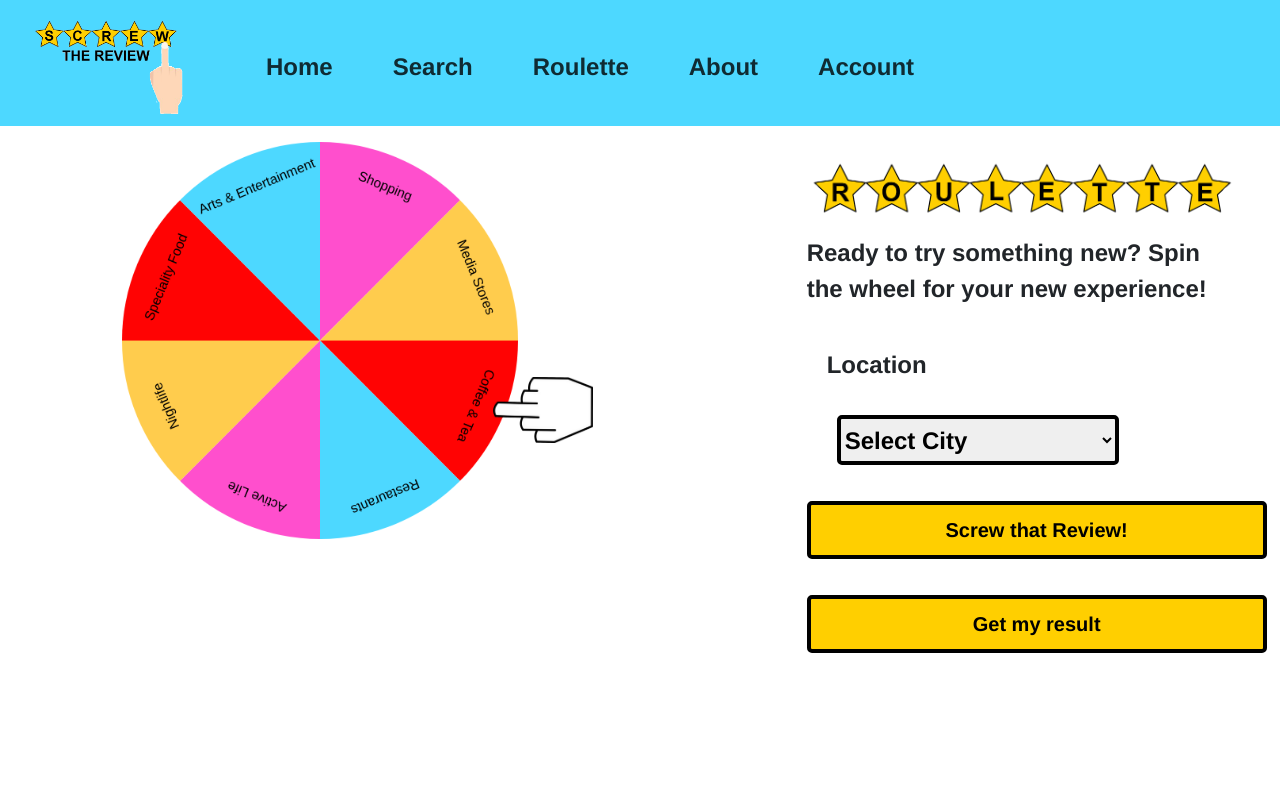
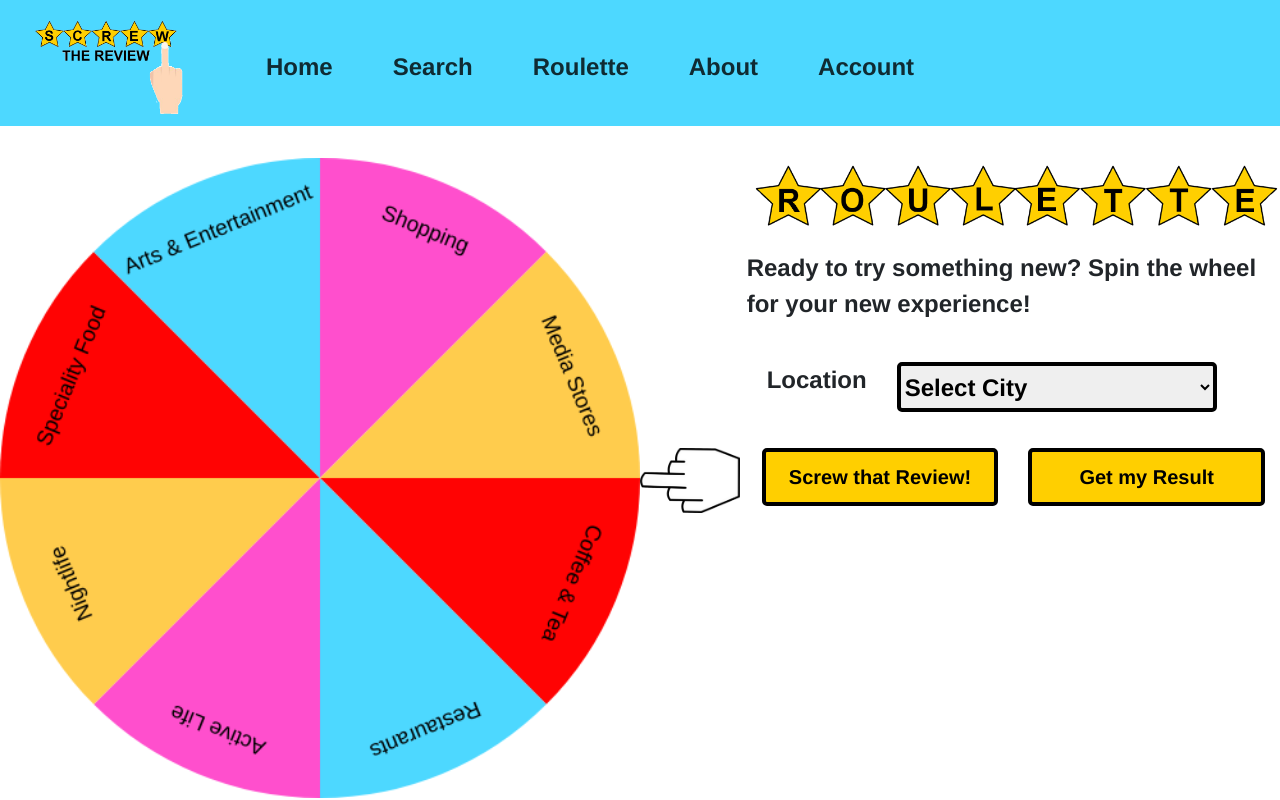
Before and after one commit to mackenzieleach/screwthereview, a React (Create React App) app: page /roulette in a window 1280 px wide. Shown: the top 800 px of the page. Built offline with nearby package versions, Linux system fonts and the light colour scheme.

Commit message:
bootstrapping for Roulette and Result

```diff
--- a/src/App.css
+++ b/src/App.css
@@ -213,9 +213,16 @@ button {
   left: 35vw;
 }
 
+.selector-span {
+  margin-left: 100%;
+  z-index: 3;
+  margin-bottom: -100%;
+  align-self: center;
+}
+
 #selector {
   font-size: 100px;
-  width: 100px;
+  max-width: 100px;
   z-index: 3;
   margin-bottom: -4%;
 }
@@ -236,7 +243,7 @@ input {
 }
 
 .str-button, .str-button:hover {
-  min-width: 460px;
+  width: 100%;
   padding: 10px;
   background: #ffcf00;
   border: 4px solid black;
@@ -275,7 +282,7 @@ p#card-info{
 
 /* table styling */
 #result-info-table {
-  width: inherit;
+  width: 100%;
   border-radius: 5px;
 }
 #result-info-table tr {
@@ -285,7 +292,7 @@ p#card-info{
 }
 
 #result-hours-table td {
-  padding-left: 48px;
+  font-size: 16px;
 }
 
 /* Search Page Styling */
--- a/src/Result.js
+++ b/src/Result.js
@@ -61,7 +61,33 @@ class Result extends Component {
                 </Row>
                 <Row>
                     <Col sm={5}>
-                        <img alt="result" className="img-fluid" src={this.state.imageURL} />
+                        <Row>
+                            <img alt="result" className="img-fluid" src={this.state.imageURL} style={{width: "100%"}}/>
+                        </Row>
+                        <Row>
+                            <table id="result-info-table" data-testid="result-info-table">
+                                <tbody>
+                                    <tr data-testid="info-item">
+                                        <td>Phone: </td>
+                                        <td>{this.state.phone}</td>
+                                    </tr>
+                                    <tr data-testid="info-item">
+                                        <td>
+                                            <a role="link" href={this.state.website}>Website</a>
+                                        </td>
+                                        <td></td>
+                                    </tr>
+                                    <tr data-testid="info-item">
+                                        <td>Tags: </td>
+                                        <td>{this.state.tags}</td>
+                                    </tr>
+                                    <tr data-testid="info-item">
+                                        <td>Price: </td>
+                                        <td>{this.state.price}</td>
+                                    </tr>
+                                </tbody>
+                            </table>
+                        </Row>
                     </Col>
                     <Col sm={6}>
                         <div className="font-medium">About</div>
@@ -122,32 +148,6 @@ class Result extends Component {
                         </Row>
                     </Col>
                 </Row>
-                <Row>
-                    <Col sm={5}>
-                        <table id="result-info-table" data-testid="result-info-table">
-                            <tbody>
-                                <tr data-testid="info-item">
-                                    <td>Phone: </td>
-                                    <td>{this.state.phone}</td>
-                                </tr>
-                                <tr data-testid="info-item">
-                                    <td>
-                                        <a role="link" href={this.state.website}>Website</a>
-                                    </td>
-                                    <td></td>
-                                </tr>
-                                <tr data-testid="info-item">
-                                    <td>Tags: </td>
-                                    <td>{this.state.tags}</td>
-                                </tr>
-                                <tr data-testid="info-item">
-                                    <td>Price: </td>
-                                    <td>{this.state.price}</td>
-                                </tr>
-                            </tbody>
-                        </table>
-                    </Col>
-                </Row>
                 {/* <Row>
                     <Button className="str-button" href="/roulette">Spin Again!</Button>
                 </Row> */}
--- a/src/Roulette.js
+++ b/src/Roulette.js
@@ -1,5 +1,6 @@
 import React from 'react';
 import Container from 'react-bootstrap/Container'
+import Col from 'react-bootstrap/Col'
 import Row from 'react-bootstrap/Row'
 import title from './Images/RouletteLogo.png'
 import selector from './Images/selector.png'
@@ -225,22 +226,27 @@ class Roulette extends React.Component {
       <Container fluid className="App page-container">
         {!this.state.seeResult ? (
           <Row id="wheel-container" data-testid="wheel-container">
+            <Col sm={6}>
+              <Row>
+                <span className="selector-span">
+                  <img id="selector" alt="selector" src={selector} />
+                </span>
                 <canvas
                   id="wheel"
                   width="500"
                   height="500"
-              className="col-4 offset-1"
                   style={{
                     WebkitTransform: `rotate(${this.state.rotate}deg)`,
                     WebkitTransition: `-webkit-transform ${this.state.easeOut
                       }s ease-out`
                   }}
                 />
-            <span style={{ alignSelf: "center", marginLeft: "-40px", zIndex: "3" }}>
-              <img id="selector" alt="selector" src={selector} />
-            </span>
-            <div className="col-4 offset-2">
-              <img alt="roulette" src={title} className="row" style={{ width: '-webkit-fill-available' }} />
+              </Row>
+            </Col>
+            <Col sm={{ span: 5, offset: 1 }}>
+              <Row>
+                <img alt="roulette" src={title} style={{ width: '-webkit-fill-available' }} />
+              </Row>
               <Row>Ready to try something new? Spin the wheel for your new experience!</Row>
               {/* <Row style={{ flexWrap: 'inherit' }}>
                 <span className="font-medium">Location: </span>
@@ -309,26 +315,22 @@ class Roulette extends React.Component {
                   </select>
               </Row>
               <Row>
+                <Col sm={6}>
                 {this.state.spinning ? (
                   <button className="str-button" type="button" id="reset" onClick={this.reset}>
-                    reset
+                    Reset
                   </button>
                 ) : (
                   <button className="str-button" type="button" id="spin" onClick={this.spin}>
                     Screw that Review!
                   </button>
                   )}
+                </Col>
+                <Col sm={6}>
+                  <button id="see-result" className="str-button" onClick={this.setViewState}>Get my Result</button>
+                  </Col>
                 </Row>
-              {/* <Row class="display">
-                <span id="readout">
-                  YOU WON:{"  "}
-                  <span id="result">{this.state.list[this.state.result]}</span>
-                </span>
-              </Row> */}
-              <Row>
-                  <button id="see-result" className="str-button" onClick={this.setViewState}>Get my result</button>
-                </Row>
-            </div>
+              </Col>
           </Row>
         ) : (
           <Row>
```
Lines whose indentation alone changed are shown as unchanged.
